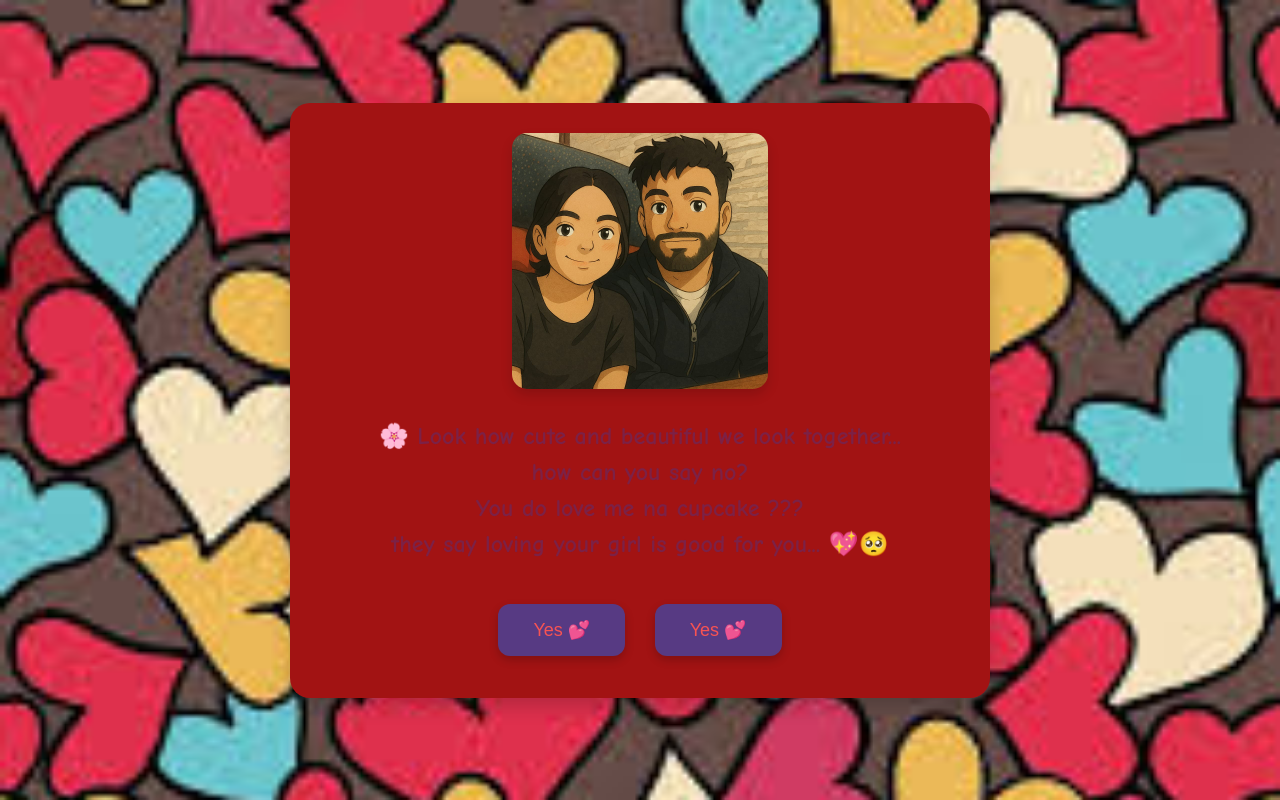
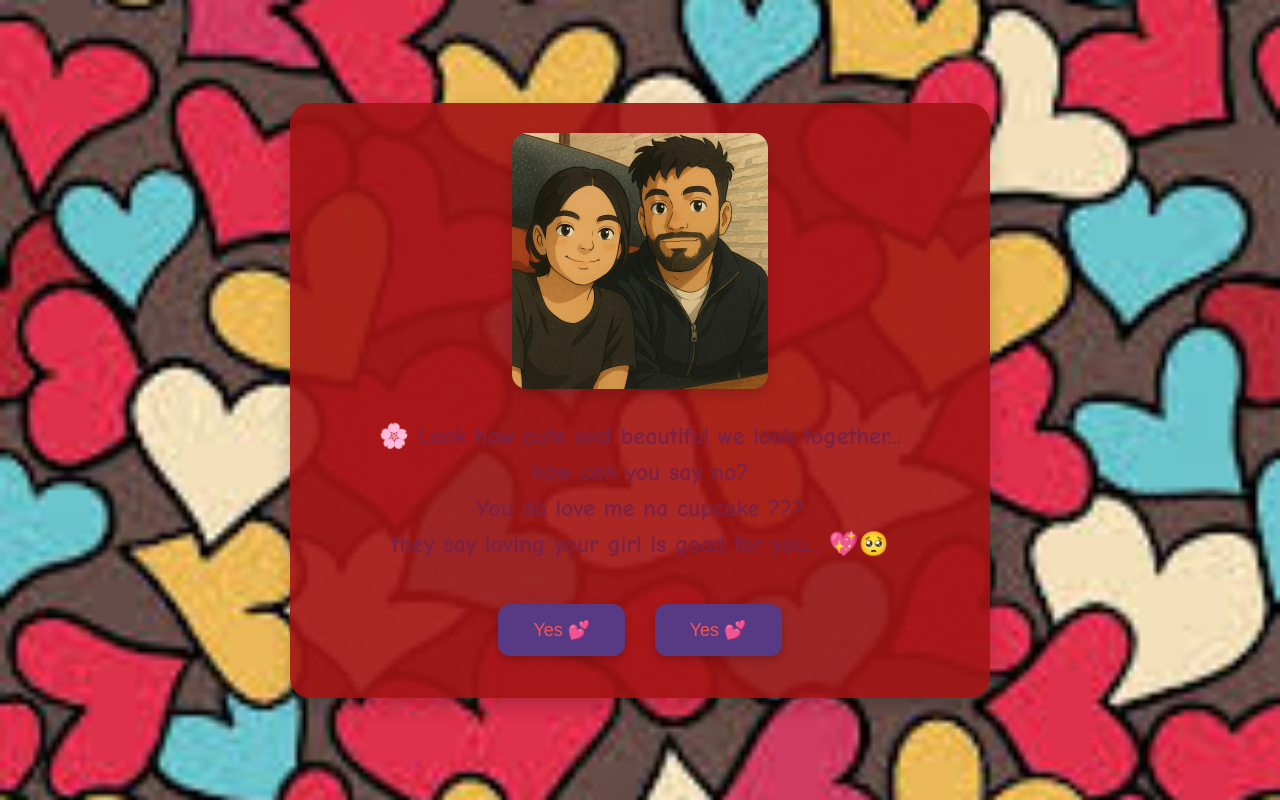
Before and after one commit to AnmolK862/for-my-fav, a plain HTML site: page no.html in a window 1280 px wide. Drawn offline with Linux system fonts and the light colour scheme.

Commit message:
Update no.html

```diff
--- a/no.html
+++ b/no.html
@@ -23,11 +23,11 @@
       background-image: url("hearts.jpeg");
       background-size: cover;
       background-position: center;
-      background-color: rgba(255, 255, 255, 0.2)
+      background-color: rgba(255, 255, 255, 0.8)
     }
 
     .container {
-      background-color: rgba(162, 19, 19); /* Translucent white background */
+      background-color: rgba(162, 19, 19,0.9); /* Translucent white background */
       border-radius: 20px;
       padding: 30px;
       max-width: 700px;
```
